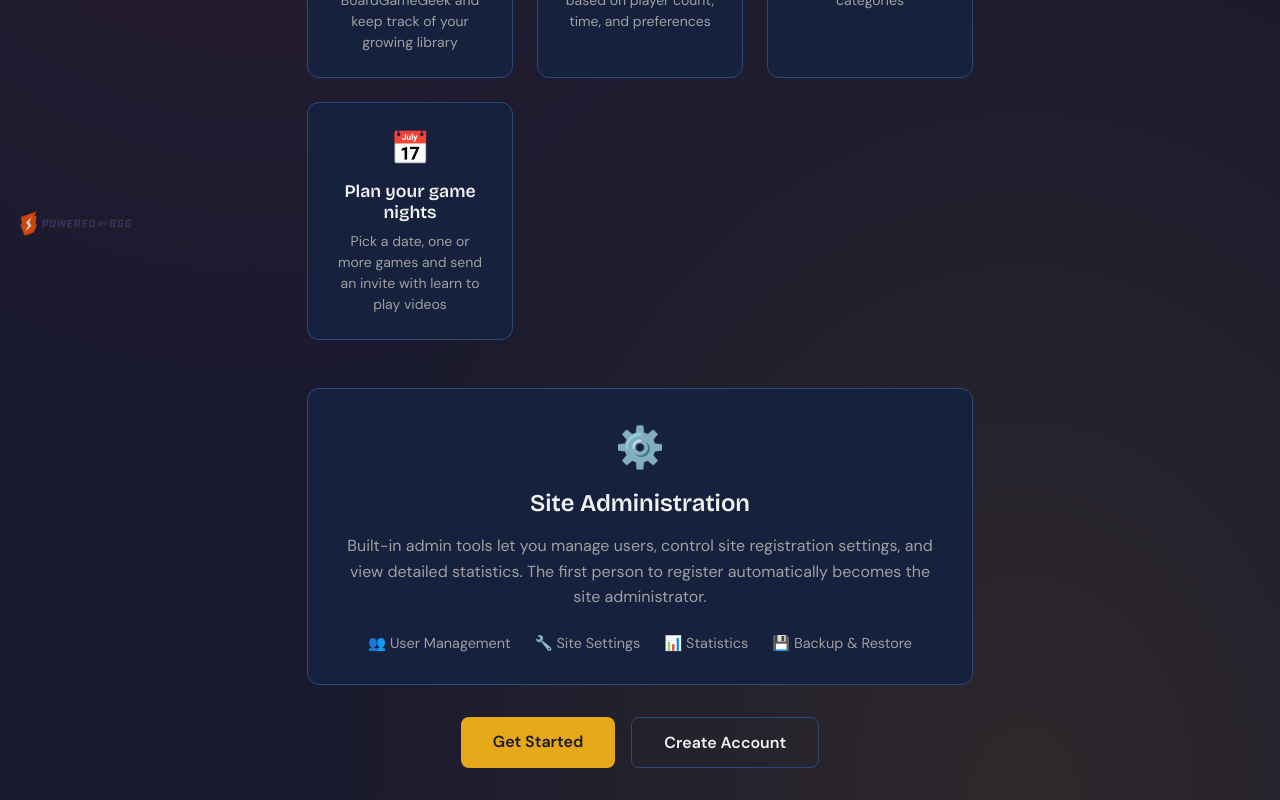
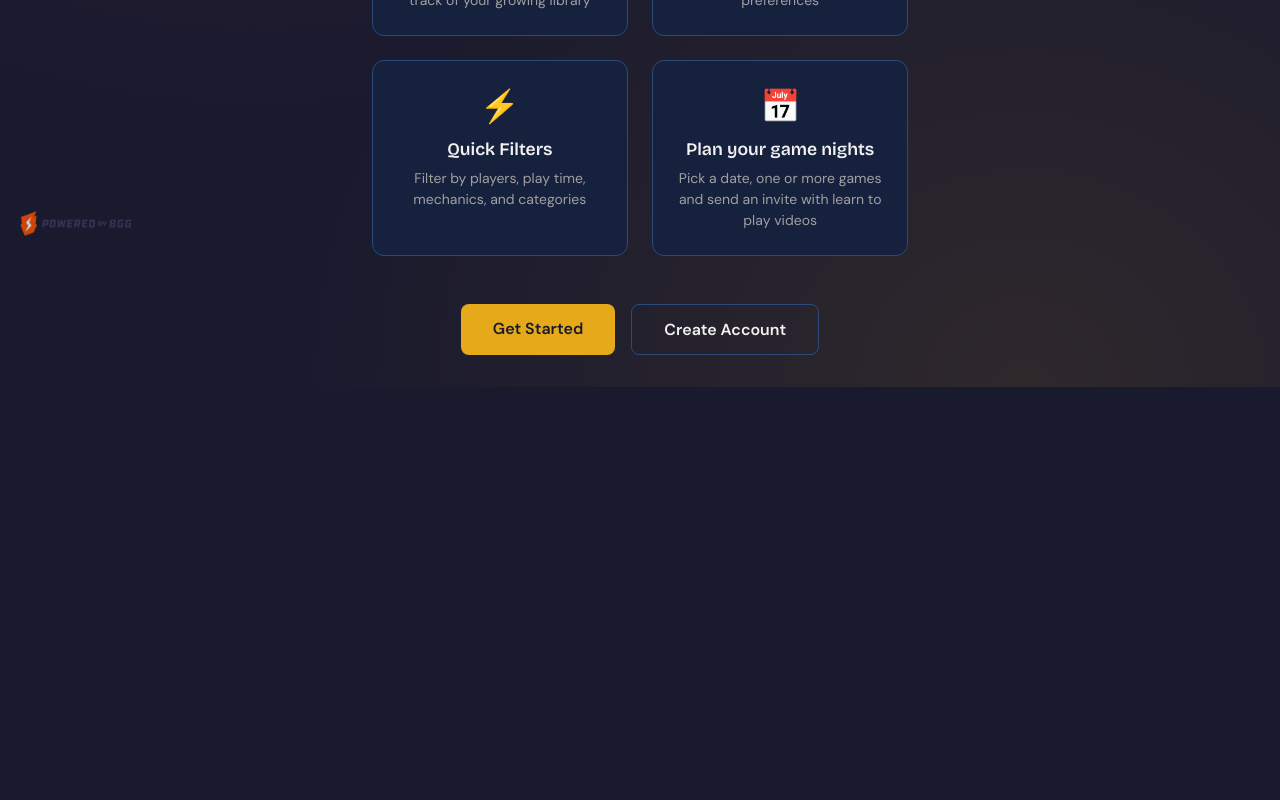
Before and after one commit to Phalck/bgnight, a Next.js app: page / in a window 1280 px wide. Shown: the part 538-1338 px from the top of the page. After the commit the page ends 925 px from the top, so only its background shows below. Built offline with nearby package versions, Linux system fonts and the light colour scheme; no server answers.

Commit message:
Revert "Add admin section to landing page"
This reverts commit 85fdf7515fdc7f525b1946b280139e45060212b8.

```diff
--- a/src/app/page.module.css
+++ b/src/app/page.module.css
@@ -85,45 +85,6 @@
   line-height: 1.5;
 }
 
-.adminSection {
-  width: 100%;
-  background: var(--surface);
-  border: 1px solid var(--border);
-  border-radius: 12px;
-  padding: 2rem;
-  margin: 2rem 0;
-  text-align: center;
-}
-
-.adminIcon {
-  font-size: 2.5rem;
-  display: block;
-  margin-bottom: 1rem;
-}
-
-.adminSection h2 {
-  font-family: var(--font-heading);
-  font-size: 1.5rem;
-  font-weight: 600;
-  margin-bottom: 1rem;
-}
-
-.adminSection p {
-  color: var(--text-secondary);
-  max-width: 600px;
-  margin: 0 auto 1.5rem;
-  line-height: 1.6;
-}
-
-.adminFeatures {
-  display: flex;
-  gap: 1.5rem;
-  justify-content: center;
-  flex-wrap: wrap;
-  color: var(--text-secondary);
-  font-size: 0.9rem;
-}
-
 .cta {
   display: flex;
   gap: 1rem;
--- a/src/app/page.tsx
+++ b/src/app/page.tsx
@@ -56,21 +56,6 @@ export default function Home() {
               <p>Pick a date, one or more games and send an invite with learn to play videos</p>
             </div>
           </div>
-          <div className={styles.adminSection}>
-            <span className={styles.adminIcon}>⚙️</span>
-            <h2>Site Administration</h2>
-            <p>
-              Built-in admin tools let you manage users, control site registration settings,
-              and view detailed statistics. The first person to register automatically becomes
-              the site administrator.
-            </p>
-            <div className={styles.adminFeatures}>
-              <span>👥 User Management</span>
-              <span>🔧 Site Settings</span>
-              <span>📊 Statistics</span>
-              <span>💾 Backup & Restore</span>
-            </div>
-          </div>
           <div className={styles.cta}>
             <a href="/login" className={styles.primaryBtn}>
               Get Started
```
